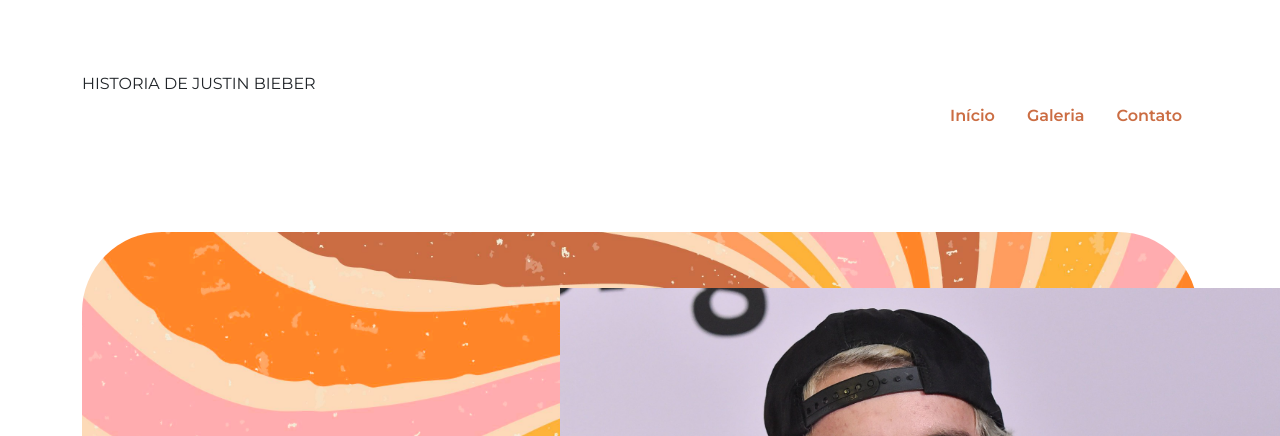
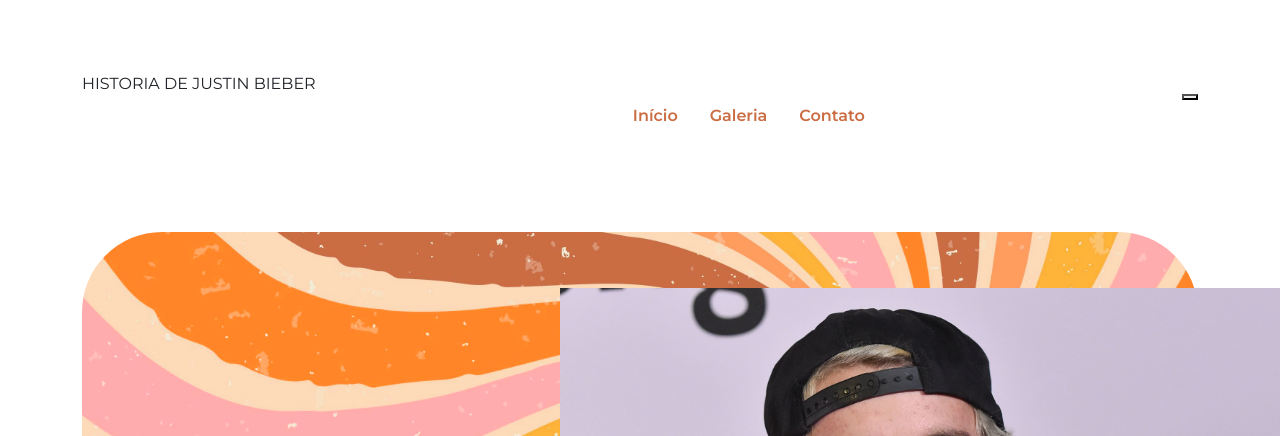
Before and after one commit to gitaborda/acessibilidade-1-trimestre, a plain HTML site: page index.html in a window 1280 px wide. Shown: the top 436 px of the page. Drawn offline with nearby package versions, Linux system fonts and the light colour scheme; a script that the page names is missing.

Commit message:
salvamento 2

```diff
--- a/index.html
+++ b/index.html
@@ -21,6 +21,11 @@
                 <li class="nav-item"><a class="nav-link" href="#galeria">Galeria</a></li>
                 <li class="nav-item"><a class="nav-link" href="#contato">Contato</a></li>
             </ul>
+
+            <div id="acessibilidade">
+               <button></button>
+            </div>
+
         </nav>
 
     </header>
```
